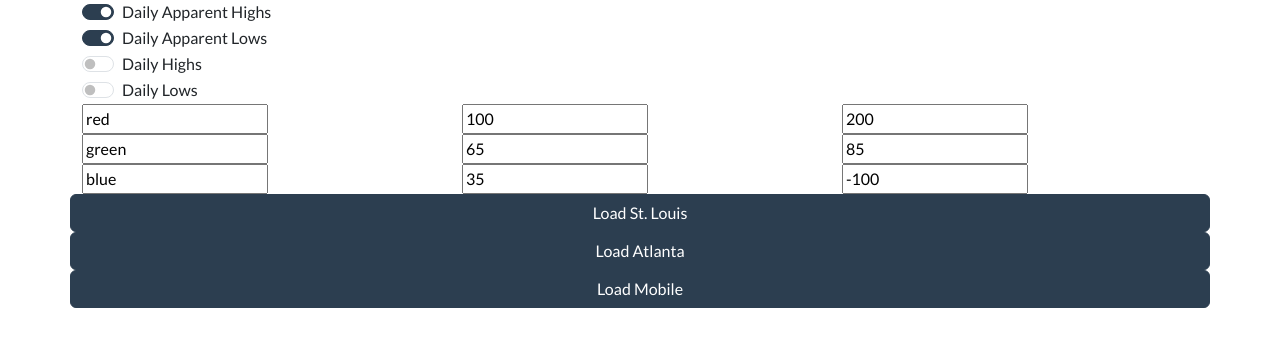
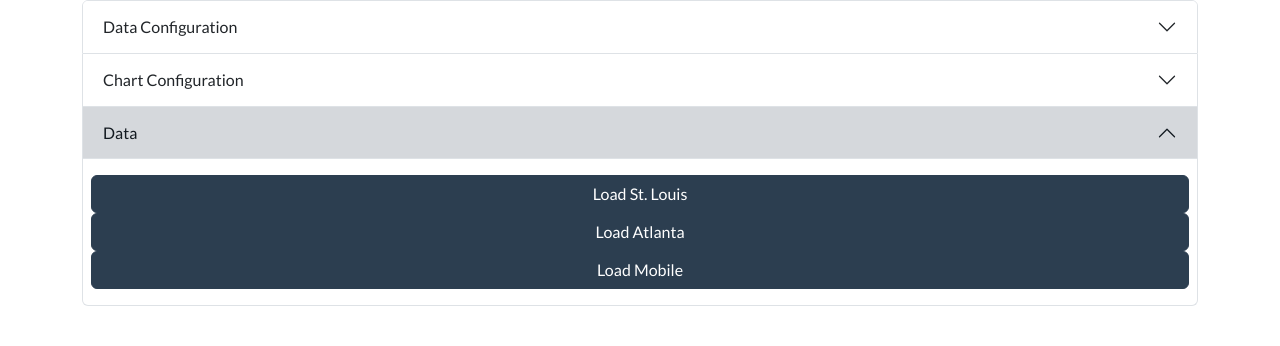
Before and after one commit to DavidZemon/city-weather-comparison, a React (Create React App) app: page / in a window 1280 px wide. Shown: the top 346 px of the page. Built offline with nearby package versions, Linux system fonts and the light colour scheme.

Commit message:
feat: Add accordions to group UI elements

```diff
--- a/src/App.tsx
+++ b/src/App.tsx
@@ -1,5 +1,5 @@
-import React, { useState } from "react";
-import { Col, Container, Form, Row } from "react-bootstrap";
+import { useState } from "react";
+import { Accordion, Col, Container, Form, Row } from "react-bootstrap";
 import { CityName } from "./utils";
 import { MyChart, Range } from "./MyChart";
 
@@ -22,6 +22,11 @@ function App() {
 
   return (
     <Container>
+      <Accordion defaultActiveKey={["data"]} alwaysOpen={true}>
+        <Accordion.Item eventKey="dataConfig">
+          <Accordion.Header>Data Configuration</Accordion.Header>
+
+          <Accordion.Body>
             <Form>
               <Form.Switch
                 id="apparentHighs"
@@ -55,7 +60,12 @@ function App() {
                 onClick={(e) => setLows(!showLows)}
               />
             </Form>
+          </Accordion.Body>
+        </Accordion.Item>
 
+        <Accordion.Item eventKey="chartConfig">
+          <Accordion.Header>Chart Configuration</Accordion.Header>
+          <Accordion.Body>
             {(
               [
                 [red, setRed],
@@ -89,14 +99,24 @@ function App() {
                   <input
                     value={value.to}
                     onChange={(e) =>
-                setter({ ...value, to: Number.parseInt(e.target.value.trim()) })
+                      setter({
+                        ...value,
+                        to: Number.parseInt(e.target.value.trim()),
+                      })
                     }
                   />
                 </Col>
               </Row>
             ))}
+          </Accordion.Body>
+        </Accordion.Item>
 
-      {(["St. Louis", "Atlanta", "Mobile"] as CityName[]).map((cityName) => (
+        <Accordion.Item eventKey="data">
+          <Accordion.Header>Data</Accordion.Header>
+
+          <Accordion.Body>
+            {(["St. Louis", "Atlanta", "Mobile"] as CityName[]).map(
+              (cityName) => (
                 <MyChart
                   key={cityName}
                   cityName={cityName}
@@ -106,7 +126,11 @@ function App() {
                   showActualLows={showLows}
                   ranges={[red, green, blue]}
                 />
-      ))}
+              )
+            )}
+          </Accordion.Body>
+        </Accordion.Item>
+      </Accordion>
     </Container>
   );
 }
```
Lines whose indentation alone changed are shown as unchanged.
